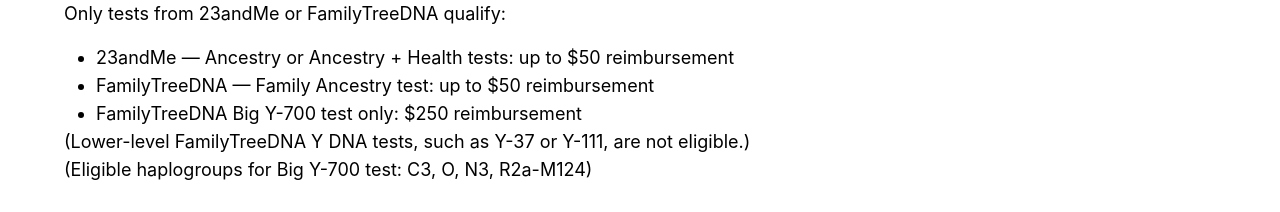
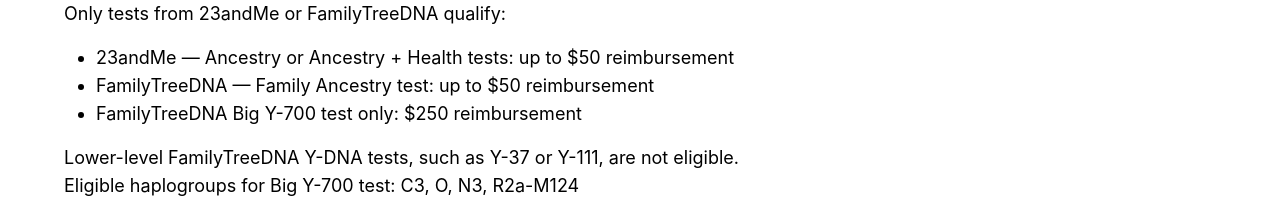
Before and after one commit to freekalmykia/freekalmykia.org, a Next.js app: page /grants in a window 1280 px wide. Shown: the part 1280-1492 px from the top of the page. Built offline with nearby package versions, Linux system fonts and the light colour scheme; a web font is replaced by a local one.

Commit message:
change description, mission statement, og image

```diff
--- a/config/site.config.js
+++ b/config/site.config.js
@@ -1,10 +1,10 @@
 export default {
   "metaData": {
     "title" : "Free Kalmykia Foundation",
-    "description" : "Nonprofit organization of Oirat-Kalmyk community",
+    "description" : "Nonprofit foundation dedicated to supporting the Oirat-Kalmyk language, culture, and historical scholarship",
     "author" : "Free Kalmykia Foundation, Inc.",
     "keyword" : "oirats, oirads, kalmyks, Kalmykia, captive nations",
-    "ogImage" : "https://freekalmykia.org/images/ogimage.jpg"
+    "ogImage" : "https://freekalmykia.org/images/fkf_og_image.png"
   },
   "baseURL" : "https://freekalmykia.org/",
   "logoFull" : "/images/fkf_logo_full.png",
--- a/next-sitemap.config.js
+++ b/next-sitemap.config.js
@@ -1,5 +1,6 @@
 /** @type {import('next-sitemap').IConfig} */
 module.exports = {
   siteUrl: 'https://freekalmykia.org',
-  generateRobotsTxt: true
+  generateRobotsTxt: true,
+  generateIndexSitemap: false
 }
--- a/next.config.js
+++ b/next.config.js
@@ -9,7 +9,7 @@
 
 	},
 	i18n: {
-    locales: ['en', 'ru'],
+    locales: ['en'],
     defaultLocale: 'en'
   }
 }
--- a/pages/grants/index.jsx
+++ b/pages/grants/index.jsx
@@ -65,11 +65,11 @@
                 FamilyTreeDNA Big Y-700 test only: $250 reimbursement
               </li>
             </ul>
-            <p className="lg:text-lg">
-              (Lower-level FamilyTreeDNA Y DNA tests, such as Y-37 or Y-111, are not eligible.)
+            <p className="lg:text-lg mt-4">
+              Lower-level FamilyTreeDNA Y-DNA tests, such as Y-37 or Y-111, are not eligible.
             </p>
             <p className="lg:text-lg">
-              (Eligible haplogroups for Big Y-700 test: C3, O, N3, R2a-M124)
+              Eligible haplogroups for Big Y-700 test: C3, O, N3, R2a-M124
             </p>
             <h3 className="text-xl font-semibold mb-4 mt-6">
               Requirements
--- a/pages/index.js
+++ b/pages/index.js
@@ -9,7 +9,7 @@
               Our Mission
             </h2>
             <p className="mb-4 lg:text-lg">
-              The Free Kalmykia Foundation is a U.S.-based 501(c)(3) nonprofit foundation and investment fund that supports the preservation and promotion of the Oirat-Kalmyk language, culture, and historical scholarship.
+              The Free Kalmykia Foundation is a U.S.-based 501(c)(3) nonprofit foundation dedicated to supporting the Oirat-Kalmyk language, culture, and historical scholarship. Its charitable activities are funded through individual donations and the prudent investment of the Foundation’s own assets.
             </p>
             <p className="mb-4 lg:text-lg">
               We also fund independent research and analysis related to issues affecting Kalmyks today and in the future. Our mission is to foster cultural continuity, education, and informed dialogue within the Kalmyk diaspora and beyond.
@@ -28,7 +28,7 @@
     props: {
       layoutProps: {
         metaTitle: "Home",
-        metaDescription: "Nonprofit foundation and investment fund supporting the preservation and promotion of the Oirat-Kalmyk language, culture, and historical scholarship."
+        metaDescription: "Supporting Oirat-Kalmyk language, culture, history, and independent research through grants and prudent management of Foundation assets."
       }
     }
   }
```
Also changed, not shown: public/images/fkf_og_image.png (added).
